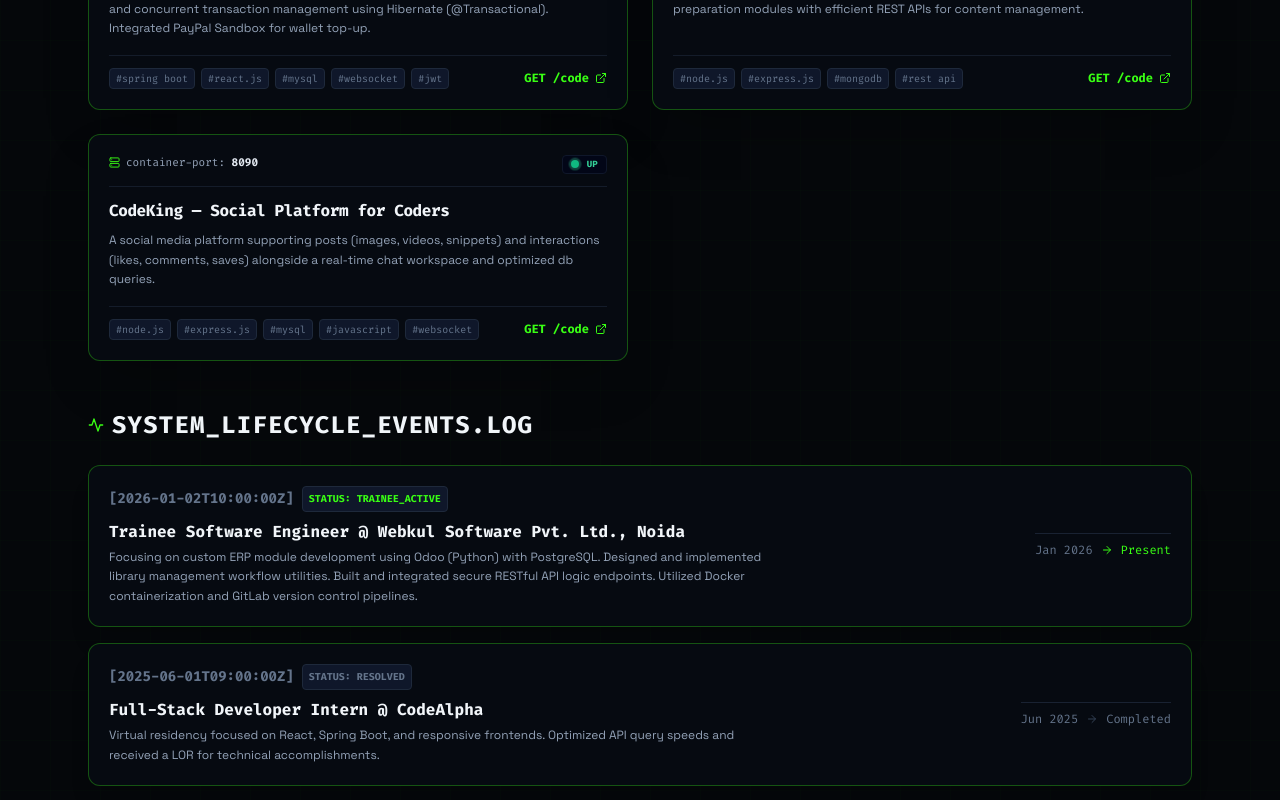
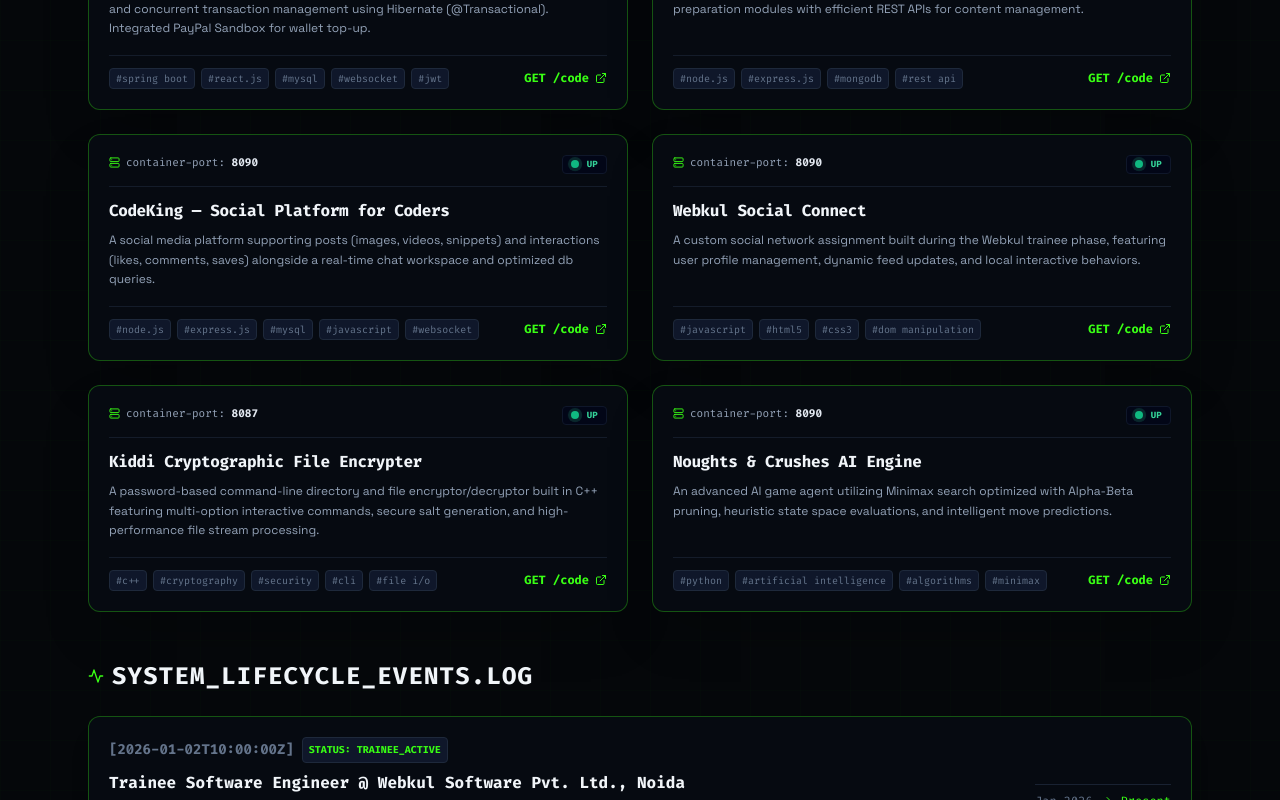
Before and after one commit to amantaycon/newPortfolio, a React (Vite) app: page / in a window 1280 px wide. Shown: the part 1760-2560 px from the top of the page. Built offline with nearby package versions, Linux system fonts and the light colour scheme; the HTML template or start-up script is replaced by a standard one.

Commit message:
feat: add Webkul, Kiddi File Encryption, and Noughts & Crushes AI projects to portfolio

```diff
--- a/src/components/Hero.jsx
+++ b/src/components/Hero.jsx
@@ -104,6 +104,9 @@ export default function Hero({ theme }) {
           "  - TimeCoins: Spring Boot wallet & messaging platform.",
           "  - DSA Trainer: Node.js/MongoDB DSA learning platform.",
           "  - CodeKing: Social platform for coders.",
+          "  - SocialConnect: Webkul Developer Social Network assignment.",
+          "  - Kiddi: Password-based file & directory encrypter.",
+          "  - Noughts: AI game agent using Alpha-Beta Pruning.",
           "Type 'curl <project_name>' to view repo (e.g. 'curl timecoins')."
         );
         break;
@@ -119,6 +122,23 @@ export default function Hero({ theme }) {
       case "curl codeking":
         response.push("Opening Repository link for CodeKing...");
         window.open("https://github.com/amantaycon/CodeKing", "_blank");
+        break;
+      case "curl socialconnect":
+      case "curl social_network":
+      case "curl webkul":
+        response.push("Opening Repository link for Webkul Social Connect...");
+        window.open("https://github.com/amantaycon/Social_Network_WebKul", "_blank");
+        break;
+      case "curl kiddi":
+      case "curl encryption":
+        response.push("Opening Repository link for Kiddi File Encryption...");
+        window.open("https://github.com/amantaycon/Kiddi-file-encryption-base-on-password-", "_blank");
+        break;
+      case "curl noughts":
+      case "curl crushes":
+      case "curl ai":
+        response.push("Opening Repository link for Noughts & Crushes AI Engine...");
+        window.open("https://github.com/amantaycon/Noughts-and-Crushes-using-Alpha-Beta-Pruning", "_blank");
         break;
       case "system":
         response.push(
--- a/src/data/projects.jsx
+++ b/src/data/projects.jsx
@@ -19,6 +19,27 @@ const projects = [
     tags: ["Node.js", "Express.js", "MySQL", "JavaScript", "WebSocket"],
     link: "https://github.com/amantaycon/CodeKing",
     cat: "Web"
+  },
+  {
+    title: "Webkul Social Connect",
+    desc: "A custom social network assignment built during the Webkul trainee phase, featuring user profile management, dynamic feed updates, and local interactive behaviors.",
+    tags: ["JavaScript", "HTML5", "CSS3", "DOM Manipulation"],
+    link: "https://github.com/amantaycon/Social_Network_WebKul",
+    cat: "Web"
+  },
+  {
+    title: "Kiddi Cryptographic File Encrypter",
+    desc: "A password-based command-line directory and file encryptor/decryptor built in C++ featuring multi-option interactive commands, secure salt generation, and high-performance file stream processing.",
+    tags: ["C++", "Cryptography", "Security", "CLI", "File I/O"],
+    link: "https://github.com/amantaycon/Kiddi-file-encryption-base-on-password-",
+    cat: "Backend"
+  },
+  {
+    title: "Noughts & Crushes AI Engine",
+    desc: "An advanced AI game agent utilizing Minimax search optimized with Alpha-Beta pruning, heuristic state space evaluations, and intelligent move predictions.",
+    tags: ["Python", "Artificial Intelligence", "Algorithms", "Minimax"],
+    link: "https://github.com/amantaycon/Noughts-and-Crushes-using-Alpha-Beta-Pruning",
+    cat: "Backend"
   }
 ]
 
```
Also changed, not shown: 2 other files (tests, documents, lock files or other folders).
